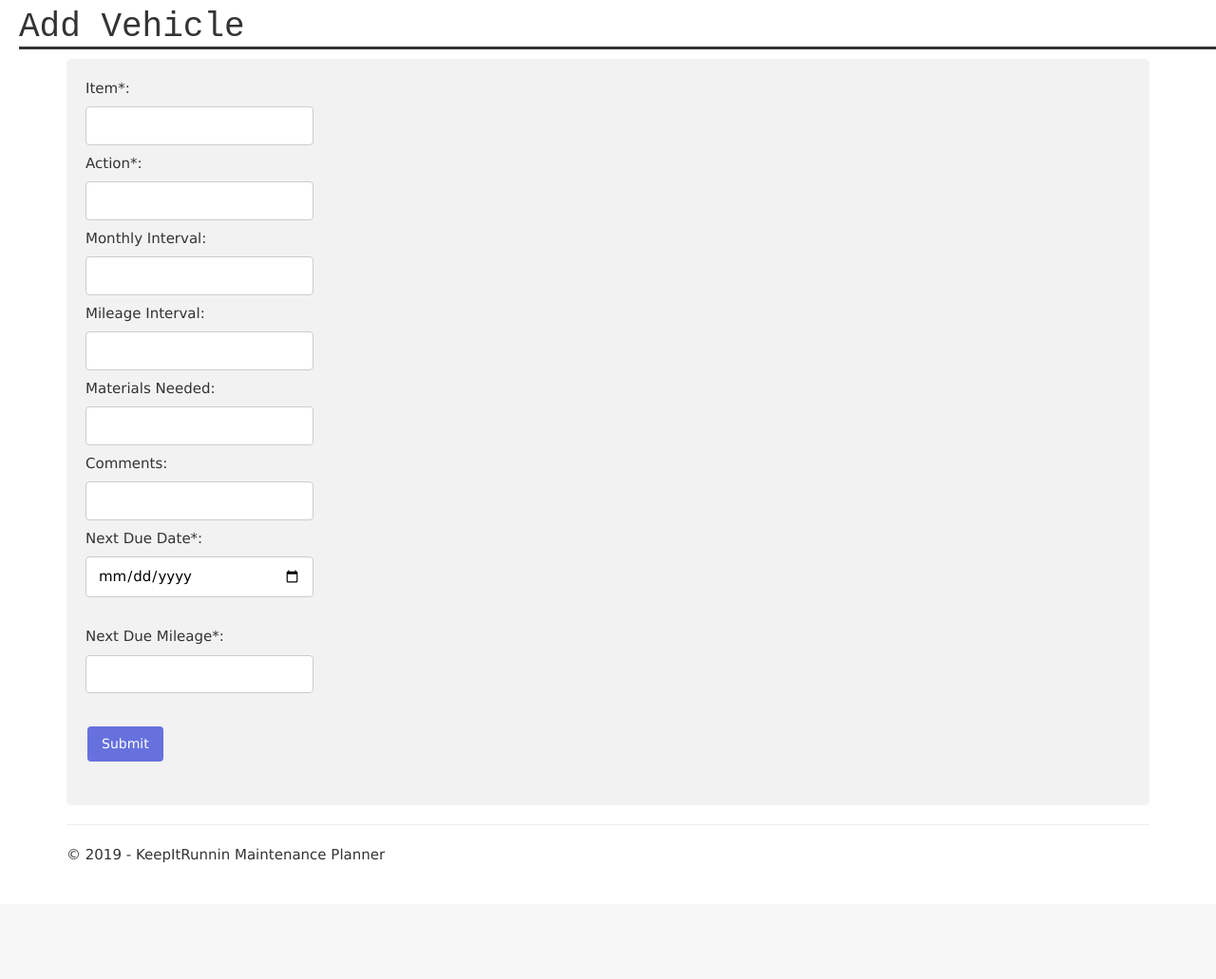
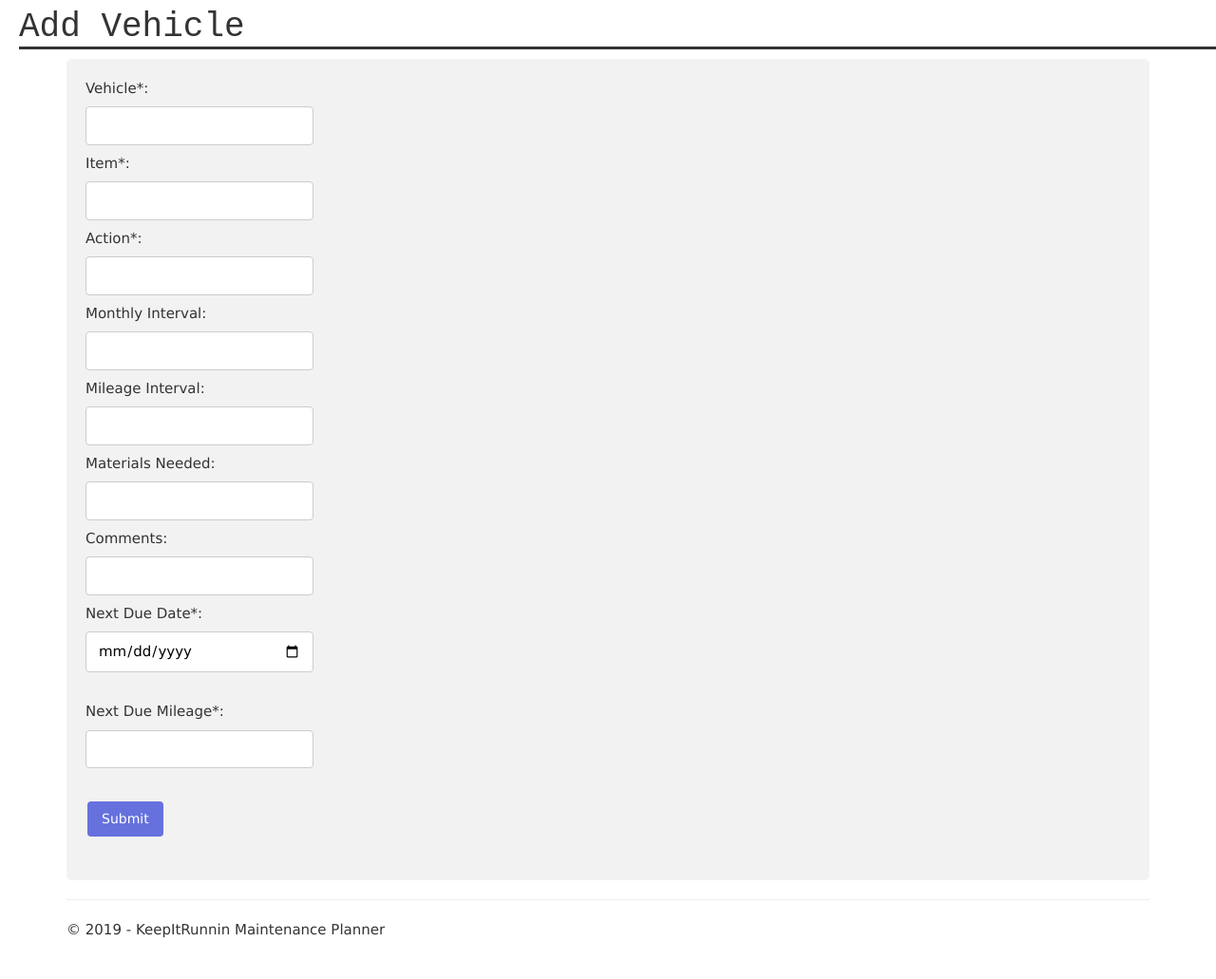
Before and after one commit to skmerten/KeepItRunnin-DJANGO, a Django app: page /addMaint/ in a window 1280 px wide. Shown: the part 51-1082 px from the top of the page at 95% size. Before the commit the page ends 960 px from the top, so only its background shows below. Run offline with Django 3.2, Linux system fonts and the light colour scheme; data comes from the database, SQL or seed files in the repository; some libraries are stand-ins or nearby versions.

```diff
--- a/KeepItRunnin-DJ/app/templates/app/addMaint.html
+++ b/KeepItRunnin-DJ/app/templates/app/addMaint.html
@@ -4,6 +4,9 @@
 
 <div style="border-radius: 5px; background-color: #f2f2f2; padding: 20px;">
 	<form action ="/addMaint" id="formEdit" onsubmit="return checkDuplicates();" method = 'POST'>
+        Vehicle*:<br>
+		<input class="input" size="50" required="true" type="text" id="vehicle" name="vehicle"><br>
+
 		Item*:<br>
 		<input class="input" size="50" required="true" type="text" id="item" name="item"><br>
 
--- a/KeepItRunnin-DJ/app/views.py
+++ b/KeepItRunnin-DJ/app/views.py
@@ -48,6 +48,7 @@ def maintenanceHome(request):
         }
     )
 
+# Below Will Be Removed
 def changeVehicle(request):
     allVehicle = Vehicle.objects.all()
     vehicle = Vehicle.objects.get()
```
